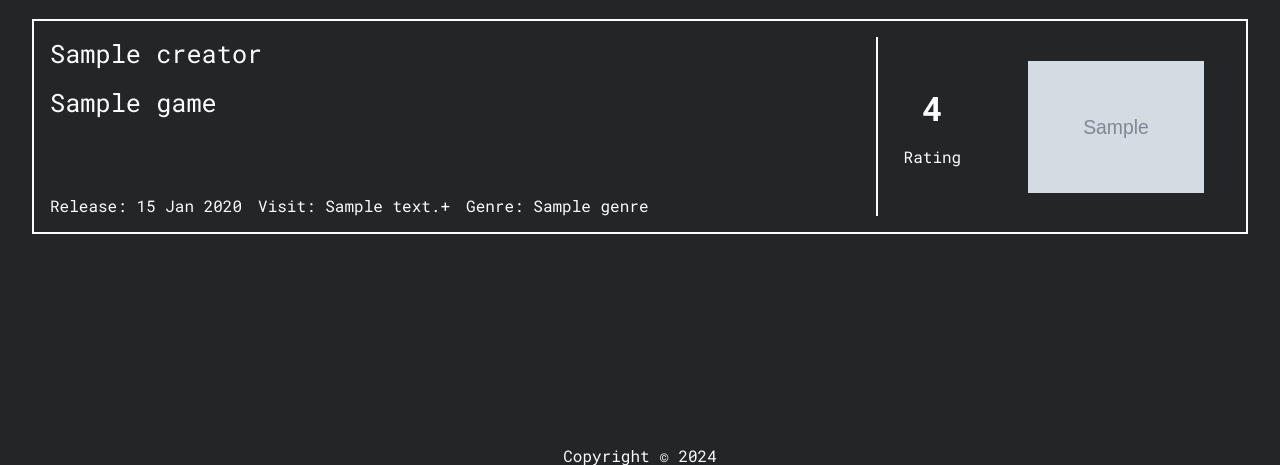
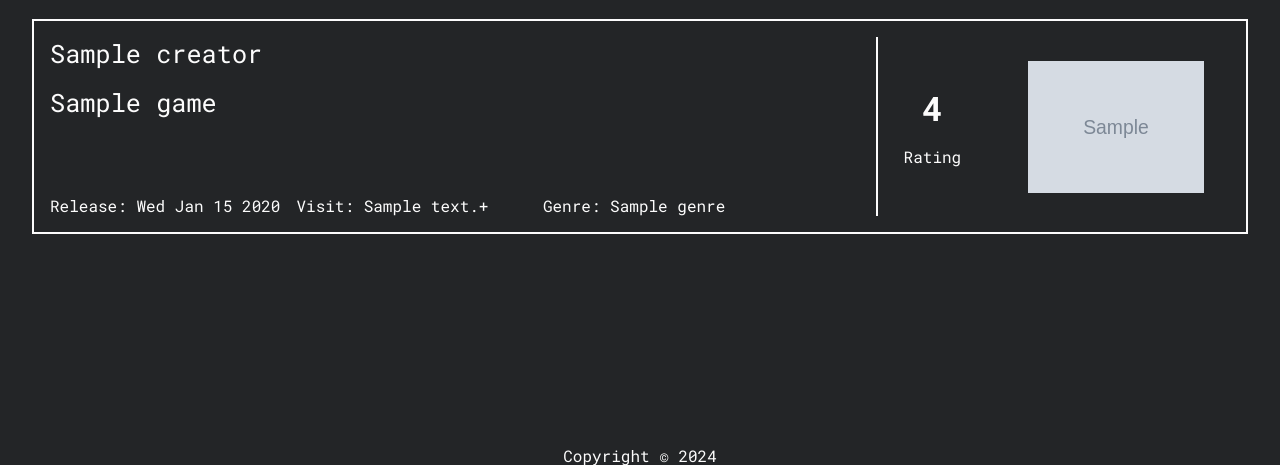
Before and after one commit to skx1322/game-review-sql, a Node server app: template views/index.ejs in a window 1280 px wide. Shown: the part 190-655 px from the top of the page. Run offline with Node 20, Linux system fonts and the light colour scheme; the template is opened without the code that fills it: most values are stand-ins (such as "Sample title", 1, 10 or a date in 2020); grey boxes marked "Sample" are stand-in pictures.

Commit message:
Update index.ejs

```diff
--- a/views/index.ejs
+++ b/views/index.ejs
@@ -40,7 +40,7 @@
                                 <%= game.title %>
                             </a>
                             <div class="status">
-                                <p class="date">Release: <%= game.date %></p>
+                                <p class="date">Release: <%= game.date.toDateString() %></p>
                                 <p class="visit">Visit: <%= game.visits %>+</p>
                                 <p class="genre">Genre: <%= game.genre %></p>
                             </div>
```
